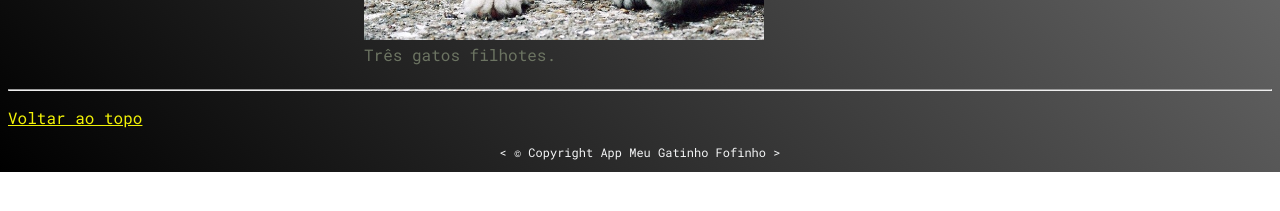
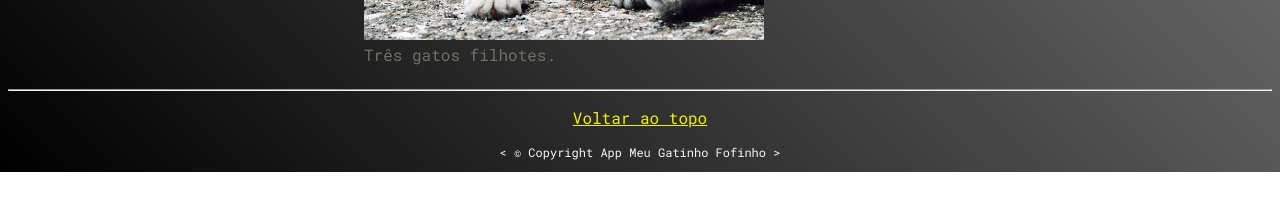
Before and after one commit to RPX31/ProjetoGato, a plain HTML site: page fotos_de_gatos.html in a window 1280 px wide. Shown: the part 427-638 px from the top of the page. Drawn offline with Linux system fonts and the light colour scheme.

Commit message:
Update fotos_de_gatos.html

```diff
--- a/fotos_de_gatos.html
+++ b/fotos_de_gatos.html
@@ -34,7 +34,7 @@
             </figure>
         </div>
       <hr>
-      <p><a href="#">Voltar ao topo</a></p>
+      <p class="foot" ><a href="#">Voltar ao topo</a></p>
     </main>
     <footer>
 	  <p>&lt; &copy; Copyright App Meu Gatinho Fofinho &gt;</p>
```
